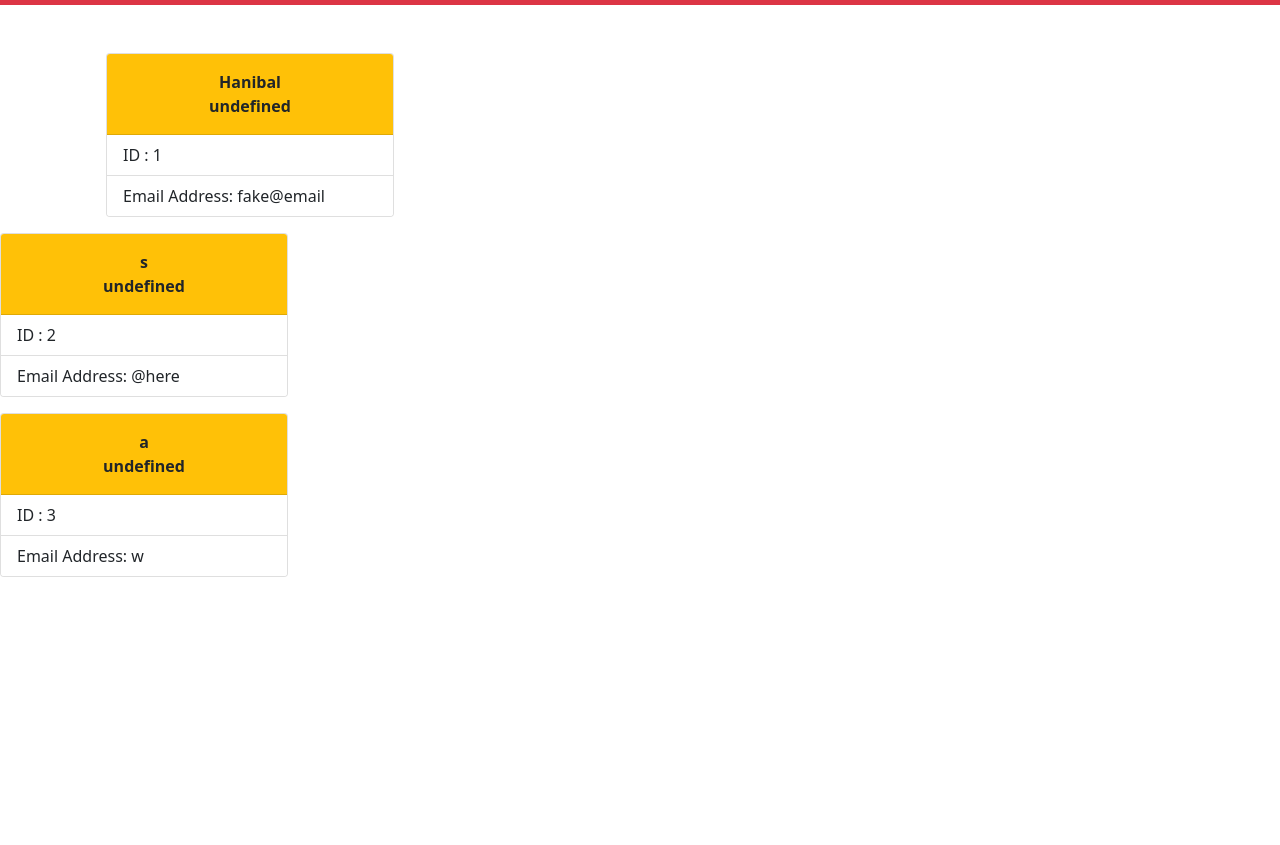
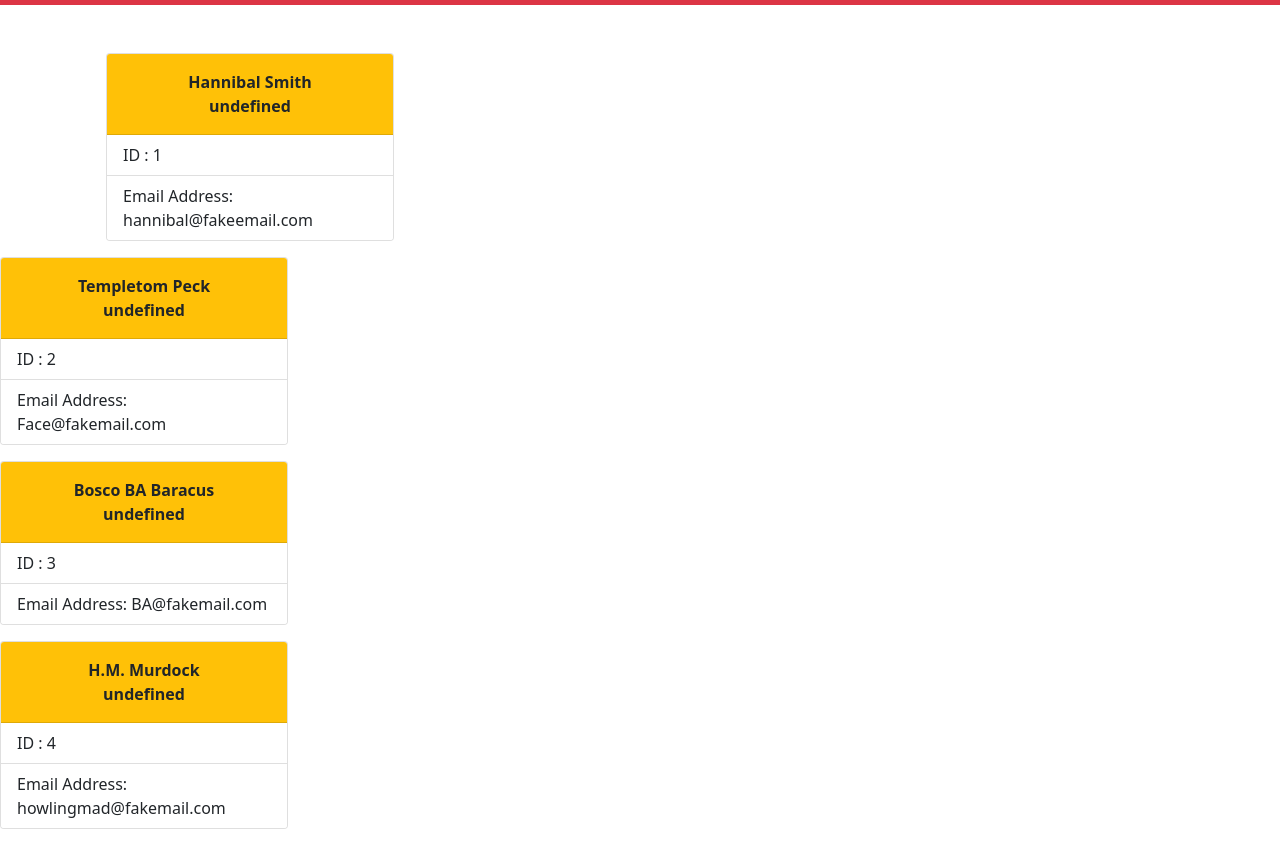
Before and after one commit to smckelli/team-profile-gen, a website: page generated/team.html in a window 1280 px wide. Shown: the part 83-928 px from the top of the page. Before the commit the page ends 800 px from the top, so only its background shows below. Drawn offline with nearby package versions, Linux system fonts and the light colour scheme.

Commit message:
finished readme

```diff
--- a/generated/team.html
+++ b/generated/team.html
@@ -21,11 +21,11 @@
         <div class = "col-4">
             <div class="card mb-3" style="width: 18rem;">
                 <strong class="card-header bg-warning p-3 text-center">
-                Hanibal <br/>undefined<br/>
+                Hannibal Smith<br/>undefined<br/>
                 </strong>
                 <ul class="list-group list-group-flush">
                     <li class="list-group-item">ID : 1</li>
-                    <li class="list-group-item">Email Address: fake@email</li>
+                    <li class="list-group-item">Email Address: hannibal@fakeemail.com</li>
 
         </div>
         </div>
@@ -37,11 +37,11 @@
         <div class = "col-4">
             <div class="card mb-3" style="width: 18rem;">
                 <strong class="card-header bg-warning p-3 text-center">
-                s<br/>undefined<br/>
+                Templetom Peck<br/>undefined<br/>
                 </strong>
                 <ul class="list-group list-group-flush">
                     <li class="list-group-item">ID : 2</li>
-                    <li class="list-group-item">Email Address: @here</li>
+                    <li class="list-group-item">Email Address: Face@fakemail.com</li>
 
         </div>
         </div>
@@ -53,11 +53,11 @@
         <div class = "col-4">
             <div class="card mb-3" style="width: 18rem;">
                 <strong class="card-header bg-warning p-3 text-center">
-                a<br/>undefined<br/>
+                Bosco BA Baracus<br/>undefined<br/>
                 </strong>
                 <ul class="list-group list-group-flush">
                     <li class="list-group-item">ID : 3</li>
-                    <li class="list-group-item">Email Address: w</li>
+                    <li class="list-group-item">Email Address: BA@fakemail.com</li>
 
         </div>
         </div>
@@ -65,3 +65,19 @@
         </div>
         </body>
         </html>
+
+        <div class = "col-4">
+            <div class="card mb-3" style="width: 18rem;">
+                <strong class="card-header bg-warning p-3 text-center">
+                H.M. Murdock<br/>undefined<br/>
+                </strong>
+                <ul class="list-group list-group-flush">
+                    <li class="list-group-item">ID : 4</li>
+                    <li class="list-group-item">Email Address: howlingmad@fakemail.com</li>
+
+        </div>
+        </div>
+
+        </div>
+        </body>
+        </html>
```
